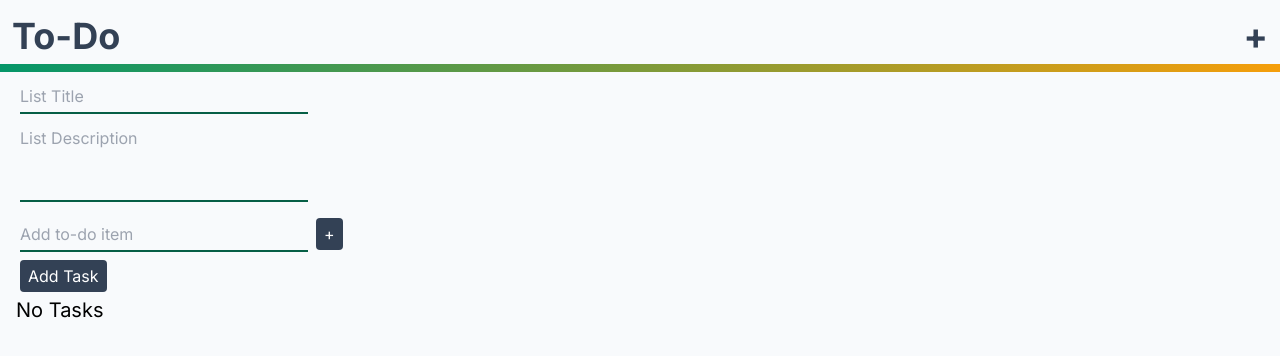
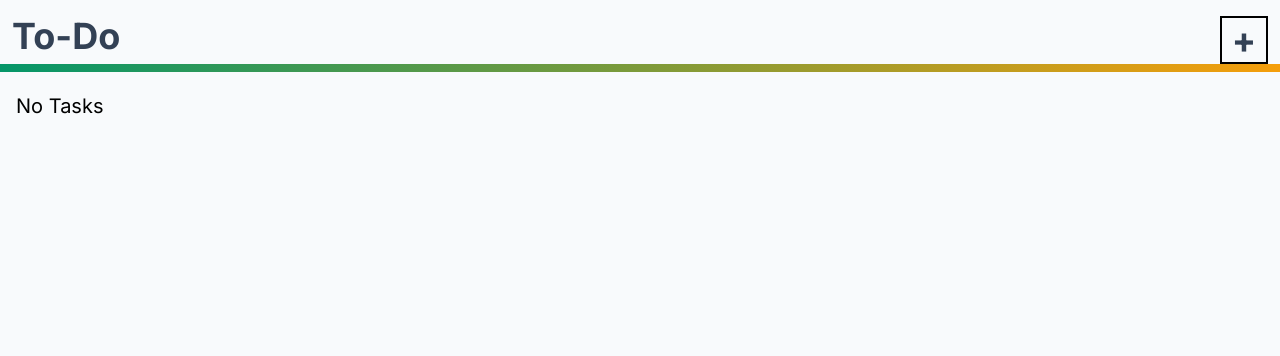
Before and after one commit to skkra0/peat, a Next.js app: page / in a window 1280 px wide. Shown: the top 356 px of the page. Built offline with nearby package versions, Linux system fonts and the light colour scheme.

Commit message:
made components and improved layout

```diff
--- a/app/globals.css
+++ b/app/globals.css
@@ -6,3 +6,12 @@ body {
     min-height: 100vh;
     background-color: rgb(248, 250, 252);
 }
+
+.bg-smoke {
+    background-color: rgba(0, 0, 0, 0.2);
+}
+
+.around{
+    grid-template-columns: repeat(auto-fit, minmax(300px, 1fr));
+    justify-items: space-around;
+}
--- /dev/null
+++ b/app/modal.tsx
@@ -0,0 +1,23 @@
+const Modal = (props: any) => {
+    return (
+        <div className="fixed t-0 l-0 z-50 h-full w-full bg-smoke flex justify-center items-center overflow-auto">
+    <div className="relative p-8 bg-white w-full max-w-md h-full md:h-auto m-auto rounded-md flex-col flex items-center">
+    <button className="absolute top-0 right-0 p-4 hover:border-black"
+    onClick={() => {props.setOpen(false)}}>
+    <svg
+    className="h-12 w-12 fill-current text-gray-500 hover:text-gray-800"
+    role="button"
+    xmlns="http://www.w3.org/2000/svg"
+    viewBox="0 0 20 20"
+    >
+        <title>Close</title>
+        <path d="M14.348 14.849a1.2 1.2 0 0 1-1.697 0L10 11.819l-2.651 3.029a1.2 1.2 0 1 1-1.697-1.697l2.758-3.15-2.759-3.152a1.2 1.2 0 1 1 1.697-1.697L10 8.183l2.651-3.031a1.2 1.2 0 1 1 1.697 1.697l-2.758 3.152 2.758 3.15a1.2 1.2 0 0 1 0 1.698z"/>
+    </svg>
+            </button>
+            {props.children}
+            </div>
+        </div>
+    )
+}
+
+export default Modal;
--- a/app/page.tsx
+++ b/app/page.tsx
@@ -1,6 +1,9 @@
 "use client"
 import React, {FormEvent, useEffect, useState} from 'react';
-import TaskForm from './taskform';
+import TaskForm from './task_form';
+import Modal from './modal';
+import TaskRender from './task_render';
+import Task from './task';
 const NAMESPACE = "TODOAPP";
 
 const t = () => {
@@ -22,73 +25,50 @@ const page = () => {
         if (tasks.length > 0) localStorage.setItem(NAMESPACE, JSON.stringify(tasks));
     }, [tasks]);
 
-    const [formTask, setFormTask] = useState<Task>({
-        title: "",
-        description: "",
-        steps: [],
-    });
+    const [formTask, setFormTask] = useState<Task>(new Task("", "", []));
+    const [formOpen, setFormOpen] = useState<boolean>(false);
 
     const handleSubmit = (e: FormEvent) => {
         e.preventDefault();
         setTasks([formTask, ...tasks]);
-        setFormTask({
-            title: "",
-            description: "",
-            steps: [],
-        });
+        setFormTask(new Task("", "", []));
         console.log(tasks);
+    }
+
+    const onDelete = (key: string) => {
+        setTasks(tasks.filter((_, index) => index.toString() !== key));
     }
 
     let renderTasks : JSX.Element[] = [<h2 className="text-xl">No Tasks</h2>];
 
     if (tasks.length > 0) {
-        renderTasks = tasks.map((task, index) => {
-            return (
-                <div key={`task-${index}`}
-                className="bg-orange-300 w-full aspect-square text-slate-700 rounded-lg p-3 inline-block group relative">
-                    <h5 className="font-semibold text-xl">{task.title}</h5>
-                    <button className="hidden group-hover:block absolute top-0 right-0">delete me</button>
-                    <h5 className = "italic text-xl">{!task.title ? "Untitled" : null}</h5>
-                    <h6 className="break-words">{task.description}</h6>
-                    <ol>
-                        {task.steps.map((step, i) => {
-                            return (
-                                <li key={`step-${index}-${i}`} className="align-top">
-                                    <input
-                                    type="checkbox"
-                                    id={`step-checkbox-${index}-${i}`}
-                                    className=""/>
-                                    <label
-                                    htmlFor={`step-checkbox-${index}-${i}`}>{step}</label>
-                                </li>
-                            );
-                        })}
-                    </ol>
-                </div>
-            );
-        });
+        renderTasks = tasks.map((task, index) => TaskRender(task, index.toString(), onDelete));
     }
 
 
     return (
         <>
-        <div className="pt-4 pb-3 pl-3 pr-3 h-16 bg-slate-50 text-slate-700 text-4xl font-bold">
+        {formOpen ? <Modal setOpen={setFormOpen}>
+        <TaskForm
+            formTask={formTask}
+            setFormTask={setFormTask}
+            handleSubmit={handleSubmit}
+        />
+        </Modal> : null}
+        <div className="flex justify-between pt-4 pb-3 pl-3 pr-3 h-16 bg-slate-50 text-slate-700 text-4xl font-bold">
             <h1 className="inline-block">To-Do</h1>
-            <button className="btn inline-block float-right">+</button>
+            <button
+            onClick={() => setFormOpen(true)}
+            className="btn inline-block border-black border-2 w-12 h-12">+</button>
         </div>
         <div className="bg-gradient-to-r from-emerald-600 to-amber-500 h-2"></div>
         <div className="main text-black bg-slate-50 pl-4 pr-4" >
-            <TaskForm
-                formTask={formTask}
-                setFormTask={setFormTask}
-                handleSubmit={handleSubmit}
-            />
-            <div className="grid grid-cols-4 gap-6">
-                {renderTasks}
-            </div>
+        <div className="grid around pt-5 gap-2">
+            {renderTasks}
+        </div>
         </div>
         </>
     )
-}
+} //https://stackoverflow.com/questions/48239687/flexbox-space-between-behavior-combined-with-wrap orz
 
 export default page;
--- a/app/task.d.ts
+++ /dev/null
@@ -1,5 +0,0 @@
-interface Task {
-    title: string;
-    description: string;
-    steps: string[];
-}
--- /dev/null
+++ b/app/task.ts
@@ -0,0 +1,15 @@
+export default class Task {
+    title: string;
+    description: string;
+    steps: string[];
+
+    isEmpty(): boolean {
+        return this.title === "" && this.description === "" && this.steps.length === 0;
+    }
+
+    constructor(t: string, d: string, steps: string[]) {
+        this.title = t;
+        this.description = d;
+        this.steps = steps;
+    }
+}
--- a/app/taskform.tsx
+++ b/app/task_form.tsx
@@ -1,10 +1,11 @@
 import { useState } from "react";
-
+import Task from './task';
 const TaskForm = ({formTask, setFormTask, handleSubmit}: {formTask: Task, setFormTask: any, handleSubmit: any}) => {
     const [inputs, setInputs] = useState(1);
 
     return (
         <>
+            <h2 className="text-slate-800 text-xl font-bold">New Task</h2>
             <form
             className="m-1"
             onSubmit={handleSubmit}>
--- /dev/null
+++ b/app/task_render.tsx
@@ -0,0 +1,29 @@
+import Task from './task';
+
+const TaskRender = (task: Task, key: string, onDelete: any) => {
+    return (<div key={`task-${key}`}
+    className="bg-orange-300 w-72 aspect-square text-slate-700 rounded-lg pt-5 pl-4 pr-6 inline-block group relative">
+        <h5 className="font-semibold text-xl overflow-hidden overflow-ellipsis">{task.title}</h5>
+        <button className="hidden group-hover:block absolute top-3 right-3 p-0 aspect-square border-black border-2"
+                onClick={() => onDelete(key)}
+                >delete me</button>
+        <h5 className = "italic text-xl">{!task.title ? "Untitled" : null}</h5>
+        <h6 className="break-words line-clamp-3">{task.description}</h6>
+        <ol>
+            {task.steps.map((step, i) => {
+                return (
+                    <li key={`step-${key}-${i}`} className="align-top">
+                        <input
+                        type="checkbox"
+                        id={`step-checkbox-${key}-${i}`}
+                        className=""/>
+                        <label
+                        htmlFor={`step-checkbox-${key}-${i}`}>{step}</label>
+                    </li>
+                );
+            })}
+        </ol>
+    </div>);
+}
+
+export default TaskRender;
--- a/package.json
+++ b/package.json
@@ -9,7 +9,7 @@
     "lint": "next lint"
   },
   "dependencies": {
-    "next": "14.1.0",
+    "next": "^14.2.3",
     "react": "^18",
     "react-dom": "^18"
   },
```
Also changed, not shown: 1 other file (tests, documents, lock files or other folders).
